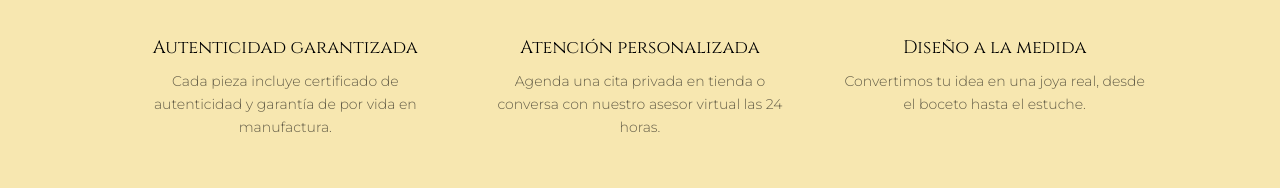
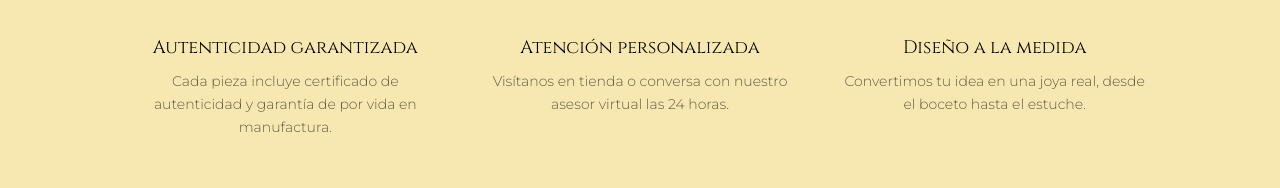
Before and after one commit to kacn1z-del/JOYAS-MAGICAS, a React (Vite) app: page / in a window 1280 px wide. Shown: the part 3375-3563 px from the top of the page. Built offline with nearby package versions, Linux system fonts and the light colour scheme.

Commit message:
Actualizar Home.jsx

```diff
--- a/src/pages/Home.jsx
+++ b/src/pages/Home.jsx
@@ -156,7 +156,7 @@ export default function Home() {
         </div>
       </section>
 
-      {/* CITA / GARANTÍA */}
+      {/* GARANTÍA */}
       <section className="bg-gold-light py-20 px-5 md:px-10">
         <div className="max-w-5xl mx-auto grid md:grid-cols-3 gap-10 text-center">
           <div>
@@ -165,7 +165,7 @@ export default function Home() {
           </div>
           <div>
             <h3 className="font-display text-black text-lg mb-2">Atención personalizada</h3>
-            <p className="text-black/60 text-sm leading-relaxed">Agenda una cita privada en tienda o conversa con nuestro asesor virtual las 24 horas.</p>
+            <p className="text-black/60 text-sm leading-relaxed">Visítanos en tienda o conversa con nuestro asesor virtual las 24 horas.</p>
           </div>
           <div>
             <h3 className="font-display text-black text-lg mb-2">Diseño a la medida</h3>
```
